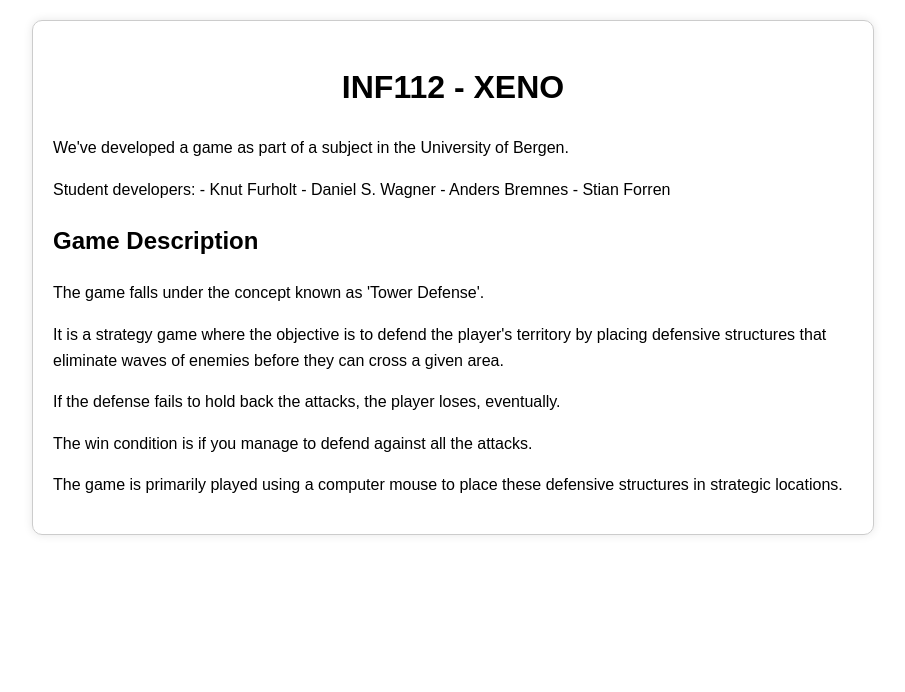
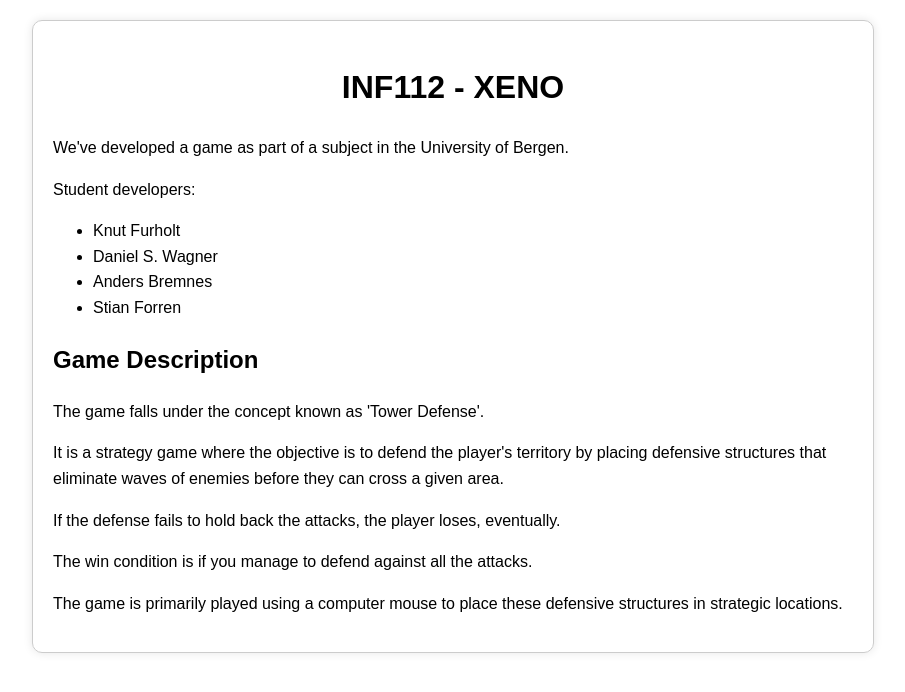
Before and after one commit to KnutFurholt/INF112-webpage, a plain HTML site: page index.html in a window 1280 px wide. Shown: the whole page, without its empty margins (187-1092 px from the left). Drawn offline with Linux system fonts and the light colour scheme.

Commit message:
testing igjen igjen

```diff
--- a/index.html
+++ b/index.html
@@ -27,11 +27,13 @@
     <div class="game-description">
         <h1>INF112 - XENO</h1>
         <p> We've developed a game as part of a subject in the University of Bergen. </p>
-        <p> Student developers:
-            - Knut Furholt
-            - Daniel S. Wagner
-            - Anders Bremnes
-            - Stian Forren  </p>
+        <p> Student developers:</p>
+        <ul>
+            <li>Knut Furholt</li>
+            <li>Daniel S. Wagner</li>
+            <li>Anders Bremnes</li>
+            <li>Stian Forren</li>
+        </ul>
         <h2> Game Description </h2>
         <p>The game falls under the concept known as 'Tower Defense'.</p>
         <p>It is a strategy game where the objective is to defend the player's territory by placing defensive structures that eliminate waves of enemies before they can cross a given area.</p>
```
